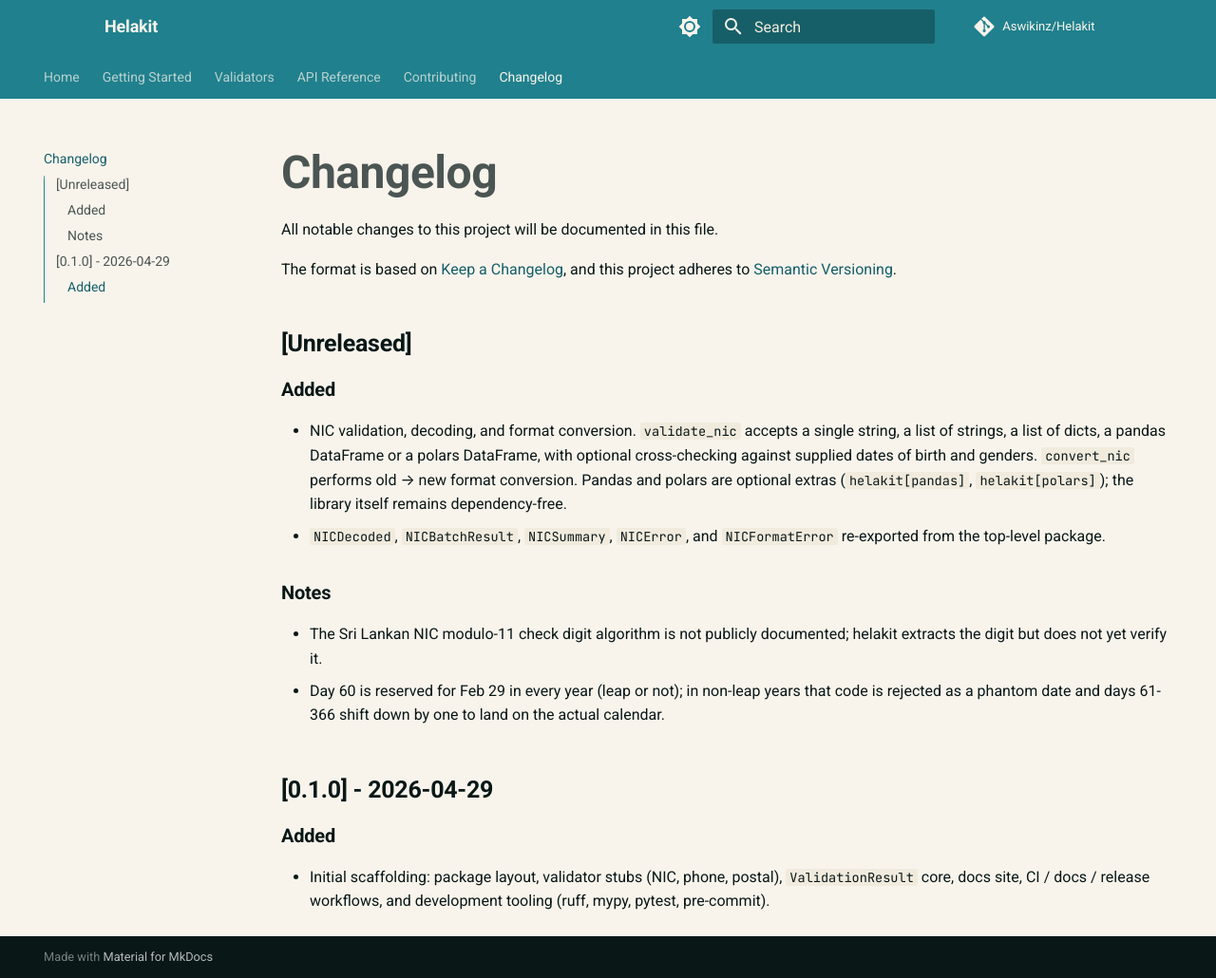
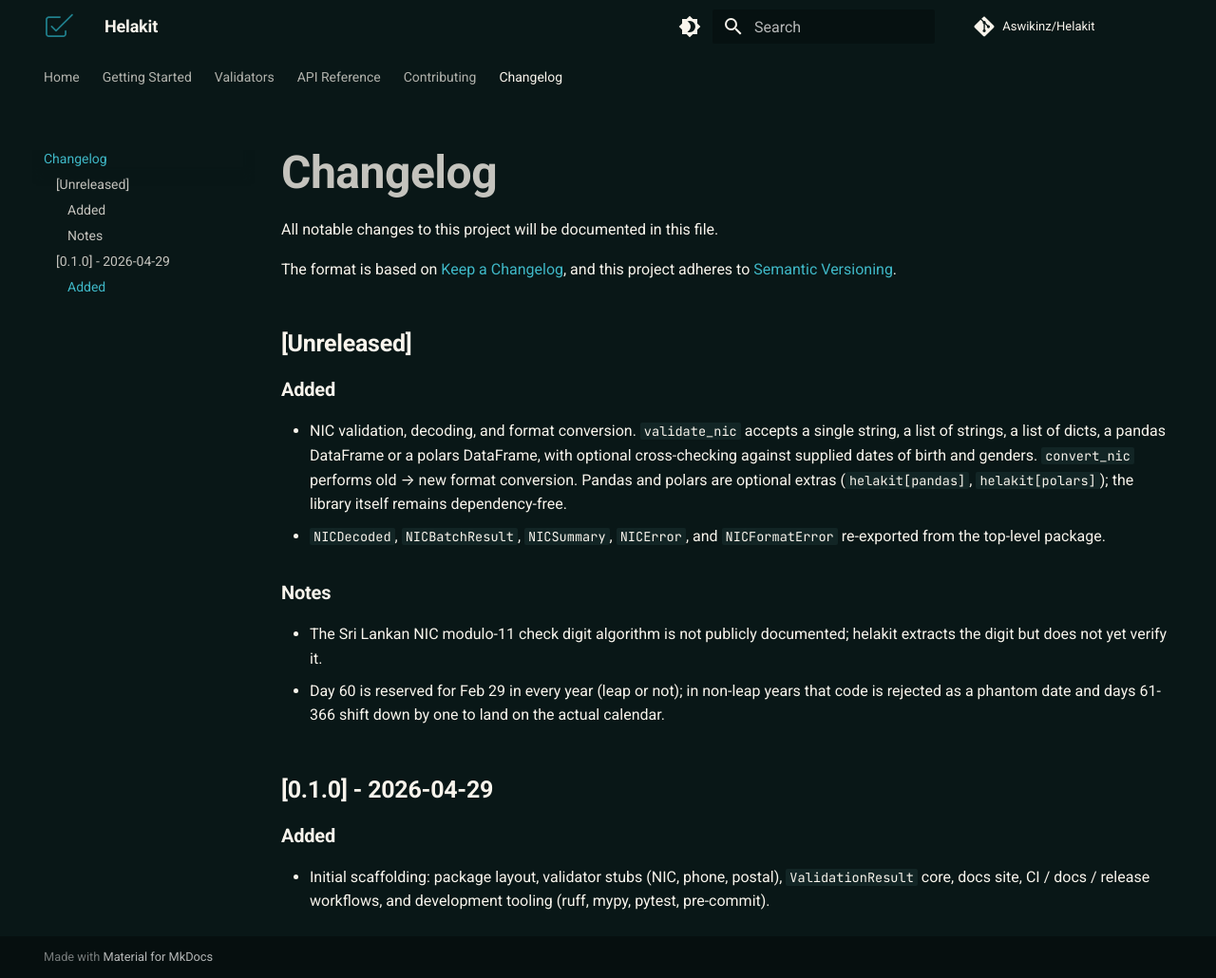
Before and after one commit to Aswikinz/Helakit, an MkDocs documentation site: the page built from docs/changelog.md, in a window 1280 px wide and 1030 px high. Shown: the whole window at 95% size. Built offline with MkDocs 1.6.1 and Material for MkDocs 9.7.7, drawn with Linux system fonts in a browser that asks for light colours; comment, search, counter and statistics services are not loaded; the version menu is left out.

Commit message:
docs(theme): default to dark mode and use teal-soft for accents
Re-orders the palette so slate is the no-media default, with light
mode picked up only when the OS prefers it. Switches accent colour
from the deeper teal to teal-soft (#3FB8C7) across both schemes —
better contrast on dark and softer on cream than the saturated teal.

```diff
--- a/docs/stylesheets/helakit.css
+++ b/docs/stylesheets/helakit.css
@@ -31,8 +31,8 @@
   --md-primary-bg-color:        var(--hk-cream);
   --md-primary-bg-color--light: var(--hk-cream-2);
 
-  --md-accent-fg-color:         var(--hk-teal-deep);
-  --md-accent-fg-color--transparent: rgba(32, 128, 141, 0.1);
+  --md-accent-fg-color:         var(--hk-teal-soft);
+  --md-accent-fg-color--transparent: rgba(63, 184, 199, 0.12);
   --md-accent-bg-color:         var(--hk-cream);
 
   --md-default-bg-color:        var(--hk-cream);
@@ -133,14 +133,9 @@
   letter-spacing: 0.04em;
   text-transform: uppercase;
   font-size: 0.72rem;
-  color: var(--hk-teal-deep);
-  background: rgba(32, 128, 141, 0.12);
-  border-radius: 999px;
-}
-
-[data-md-color-scheme="slate"] .hk-hero__tagline {
   color: var(--hk-teal-soft);
   background: rgba(63, 184, 199, 0.16);
+  border-radius: 999px;
 }
 
 .hk-hero__lede {
--- a/mkdocs.yml
+++ b/mkdocs.yml
@@ -13,6 +13,13 @@
     text: Roboto
     code: JetBrains Mono
   palette:
+    # Slate first so dark mode is the default when no OS preference is set.
+    - scheme: slate
+      primary: custom
+      accent: custom
+      toggle:
+        icon: material/brightness-4
+        name: Switch to light mode
     - media: "(prefers-color-scheme: light)"
       scheme: default
       primary: custom
@@ -20,13 +27,6 @@
       toggle:
         icon: material/brightness-7
         name: Switch to dark mode
-    - media: "(prefers-color-scheme: dark)"
-      scheme: slate
-      primary: custom
-      accent: custom
-      toggle:
-        icon: material/brightness-4
-        name: Switch to light mode
   features:
     - navigation.tabs
     - navigation.sections
```
